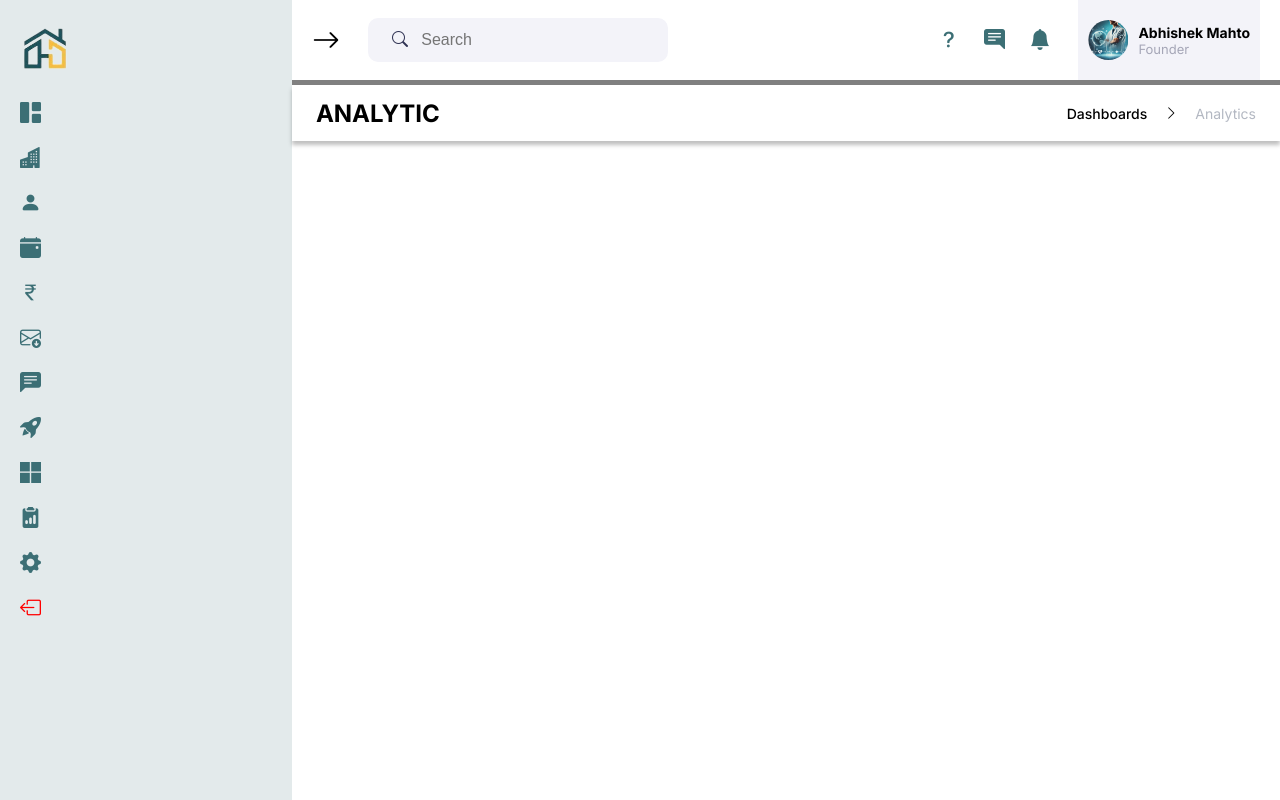
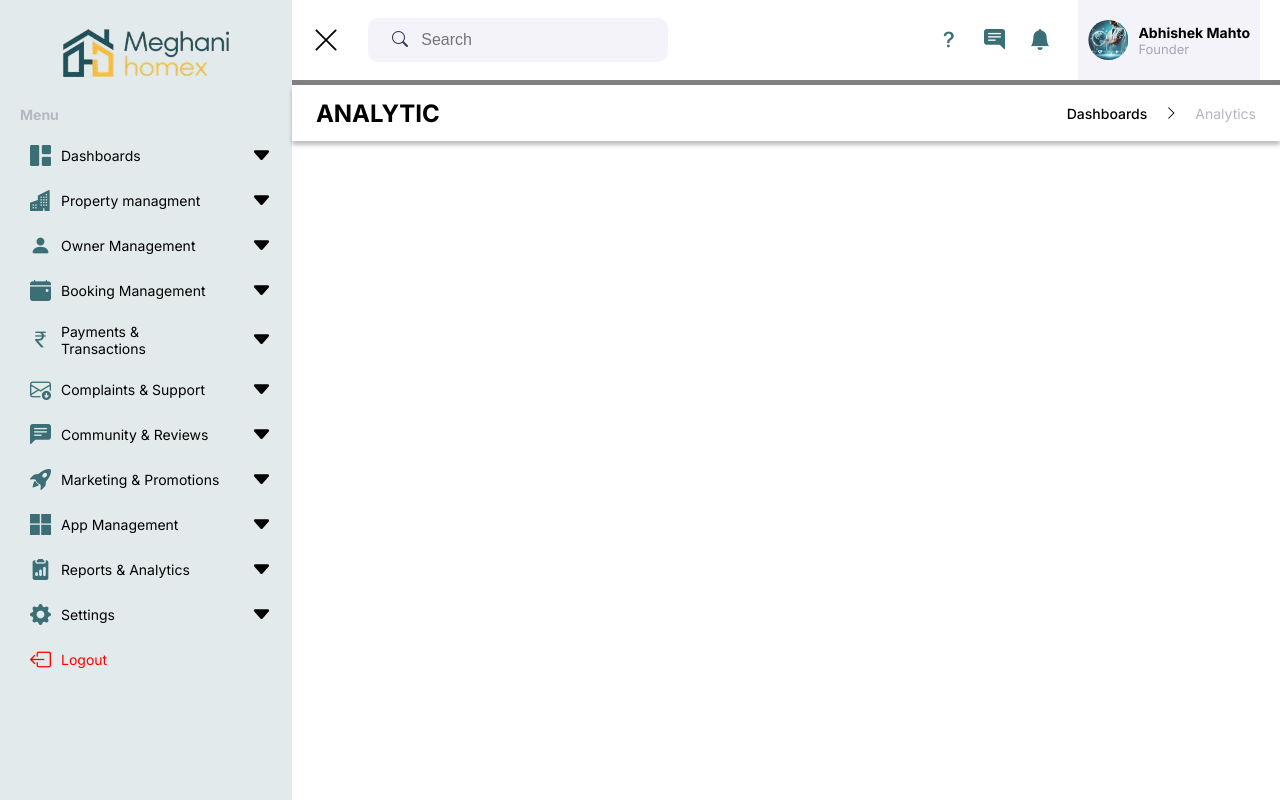
Before and after one commit to kazim0669/meghani_homex, a plain HTML site: page index.html in a window 1280 px wide. Both pictures are taken after a click on the icon 98 px from the left and 40 px from the top of the page. Drawn offline with nearby package versions, Linux system fonts and the light colour scheme.

Commit message:
some changes

```diff
--- a/assets/css/style.css
+++ b/assets/css/style.css
@@ -25,15 +25,29 @@ body {
     flex-direction: column;
     gap: 25px;
 }
-
-.logo img {
+.logo {
+    width: 100%;
+    display: flex;
+    justify-content:center;
+}
+.logo img:first-child {
     width: 50px;
 }
+.logo img:nth-child(2) {
+    width: 200px;
+}
+.hideontoggle.active{
+    display: none;
+}
 
-.nav-icons {
+.nav-icons , .nav-links {
     display: flex;
     flex-direction: column;
     gap: 20px;
+    transition: margin 0.3s ease-in-out;
+}
+.nav-links.active{
+    margin-left: 10px;
 }
 
 .nav-icons a {
@@ -155,6 +169,7 @@ body {
     width: 350px;
     align-items: start;
     padding:25px 20px;
+    animation: opacity 0.6s ease-in-out;
 }
 
 .menu-text {
@@ -189,3 +204,8 @@ body {
 #extend-side-bar {
     cursor: pointer;
 }
+@keyframes opacity {
+    0% { opacity: 0; }
+    /* 50% {opacity: 0.5;} */
+    100% {opacity: 1;}
+}
--- a/index.html
+++ b/index.html
@@ -13,10 +13,12 @@
     <div class="container">
         <div class="left-side ">
             <div class="logo">
-                <img src="assets/images/meghani-homex-removebg-preview.png" alt="homex.png">
+                <img class="hideontoggle" src="assets/images/meghani-homex-removebg-preview.png" alt="homex.png">
+                <img class="showontoggle" src="assets/images/meghani-removebg-preview.png" alt="homex.png">
             </div>
             <div class="nav-icons">
                 <h2 class="menu-text showontoggle">Menu</h2>
+                <div class="nav-links">
                     <a class="dropdown-toggle" href="#">
                         <div class="left-dt-content">
                             <i class="bi bi-grid-1x2-fill"></i>
@@ -102,6 +104,7 @@
                     </a>
                 </div>
             </div>
+        </div>
         <div class="main-content">
             <div class="top-nav">
                 <div class="left-top-nav">
@@ -141,15 +144,27 @@
         const extendSidebar = document.getElementById("extend-side-bar");
         const showontoggle = document.querySelectorAll(".showontoggle");
         const leftSide = document.querySelector(".left-side");
+        const navLinks = document.querySelector(".nav-links");
+        const hideontoggle = document.querySelector(".hideontoggle");
         extendSidebar.addEventListener("click" , function (){
             for (i = 0 ; i < showontoggle.length ; i++){
-                if (showontoggle[i].style.display === "none"){
-                showontoggle[i].style.display= "block";
+                if (showontoggle[i].style.display === "none" || showontoggle[i].style.display === ''){
+                showontoggle[i].style.display = "block";
+
             } else {
-                showontoggle[i].style.display= "none";
+                showontoggle[i].style.display = "none";
             }
         }
         leftSide.classList.toggle("extend");
+        navLinks.classList.toggle("active");
+        hideontoggle.classList.toggle("active");
+
+        if (extendSidebar.classList.contains("bi-arrow-right")){
+            extendSidebar.classList.replace("bi-arrow-right","bi-x-lg");
+        } else {
+            extendSidebar.classList.replace("bi-x-lg","bi-arrow-right");
+        }
+
     })
 
     </script>
```
Also changed, not shown: assets/images/meghani-removebg-preview.png (added). Lines whose indentation alone changed are shown as unchanged.
